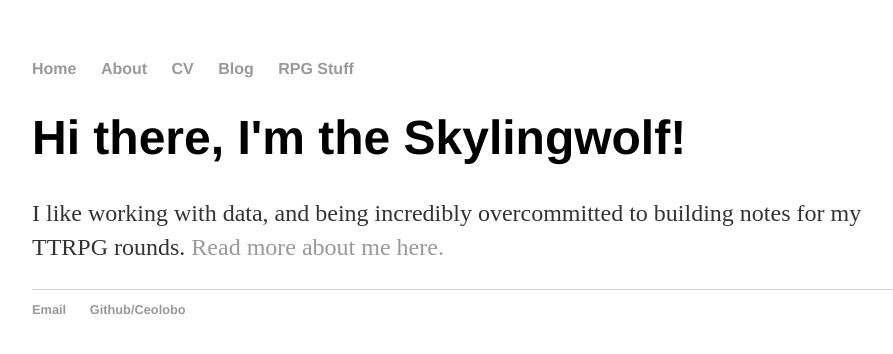
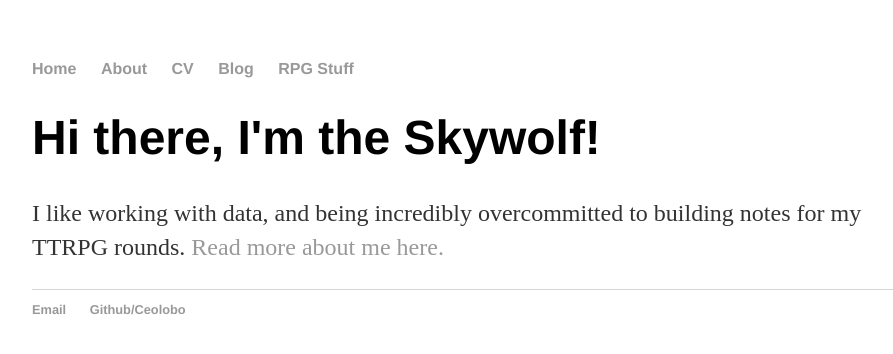
Before and after one commit to Ceolobo/Ceolobo.github.io, a Jekyll site: the page built from index.html, in a window 1280 px wide. Shown: the top 354 px of the page, without its empty margins (160-1053 px from the left). Built offline with Jekyll 4.4.1, drawn with Linux system fonts in a browser that asks for light colours.

Commit message:
Reversing test changes

```diff
--- a/index.html
+++ b/index.html
@@ -3,7 +3,7 @@ layout: default
 title: Ceolobo, the Skywolf
 ---
 <div class="blurb">
-    <h1>Hi there, I'm the Skylingwolf!</h1>
+    <h1>Hi there, I'm the Skywolf!</h1>
     <p>I like working with data, and being incredibly overcommitted to
       building notes for my TTRPG rounds. <a href="/about">Read more
       about me here.</a>
```
Also changed, not shown: _posts/2020-04-19-first-post.md (renamed from _postings/2020-04-19-first-post.md).
